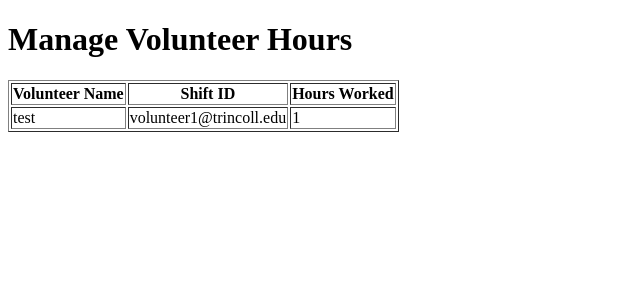
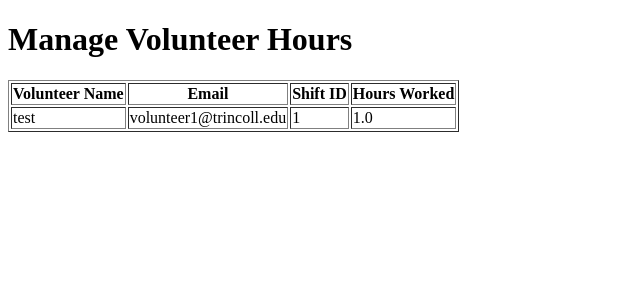
Before and after one commit to HamimMahdie/FoodnStuffscheduler, a Flask app: page /manage_hours in a window 1280 px wide. Shown: the top 300 px of the page, without its empty margins (0-640 px from the left). Run offline with Flask 3, Linux system fonts and the light colour scheme; data comes from the database, SQL or seed files in the repository.

Commit message:
admin page has manage hours and volunteer no longer has it

```diff
--- a/templates/admin_ui.html
+++ b/templates/admin_ui.html
@@ -32,5 +32,8 @@
 
     <input type="submit" value="Post Shift">
 </form>
+<div class="dashboard-actions">
+    <a href="{{ url_for('manage_hours') }}" class="button">Manage Hours</a>
+</div>
 
 </html>
--- a/templates/manage_hours.html
+++ b/templates/manage_hours.html
@@ -11,6 +11,7 @@
         <thead>
             <tr>
                 <th>Volunteer Name</th>
+                <th>Email</th>
                 <th>Shift ID</th>
                 <th>Hours Worked</th>
             </tr>
@@ -21,6 +22,7 @@
                     <td>{{ hour_entry[1] }}</td>
                     <td>{{ hour_entry[2] }}</td>
                     <td>{{ hour_entry[3] }}</td>
+                    <td>{{ hour_entry[4] }}</td>
                 </tr>
             {% endfor %}
         </tbody>
--- a/templates/volunteer_ui.html
+++ b/templates/volunteer_ui.html
@@ -27,7 +27,6 @@
 
         <div class="dashboard-actions">
             <a href="{{ url_for('log_hours') }}" class="button">Log Hours</a>
-            <a href="{{ url_for('manage_hours') }}" class="button">Manage Hours</a>
         </div>
     </div>
 </body>
```
